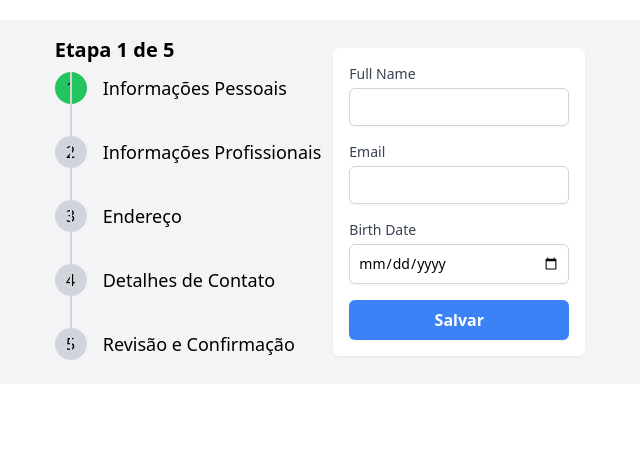
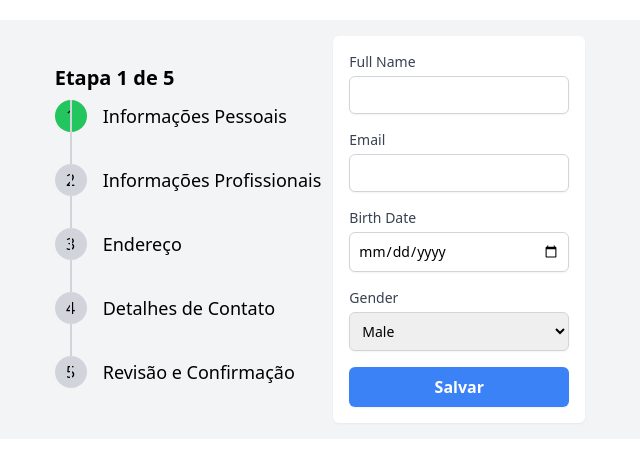
Before and after one commit to Ericsilvaa/app-react-ts-composition, a React (Vite) app: page / in a window 1280 px wide. Shown: the top 464 px of the page, without its empty margins (320-960 px from the left). Built offline with nearby package versions, Linux system fonts and the light colour scheme.

Commit message:
feat: criando select customizado

```diff
--- a/src/Interview-questions/8-multi-steps-form/components/form/steps/PersonalInformation.tsx
+++ b/src/Interview-questions/8-multi-steps-form/components/form/steps/PersonalInformation.tsx
@@ -1,6 +1,8 @@
 import { SubmitHandler, useForm } from 'react-hook-form'
+import { OPTIONS_GENRER } from '../../../constants/form'
 import { useFormContext } from '../../../context/useFormContext'
 import TextInput from '../../input/TextInput'
+import SelectInput from '../../select/Select'
 import { DataForm } from '../../types/TForm'
 
 type FormData = DataForm[`personal_information`]
@@ -30,25 +32,12 @@ const PersonalInformation = () => {
         label='Birth Date'
         {...register('birthDate')}
       />
-      {/* <div className='mb-4'> */}
-      {/* <label
-          htmlFor='gender'
-          className='block text-sm font-medium text-gray-700'
-        >
-          Gender
-        </label> */}
-      {/* <select
-          id='gender'
-          name='gender'
-          value={data.personal_information?.gender}
-          onChange={handleInputChange}
-          className='mt-1 p-2 block w-full border border-gray-300 rounded-md shadow-sm focus:outline-none focus:ring-blue-500 focus:border-blue-500 sm:text-sm'
-        >
-          <option value='male'>Male</option>
-          <option value='female'>Female</option>
-          <option value='other'>Other</option>
-        </select> */}
-      {/* </div> */}
+      <SelectInput
+        id='gender'
+        label='Gender'
+        options={OPTIONS_GENRER}
+        {...register('gender')}
+      />
       <button
         type='submit'
         className='w-full py-2 px-4 bg-blue-500 text-white font-semibold rounded-md shadow-sm hover:bg-blue-700 focus:outline-none focus:ring-2 focus:ring-offset-2 focus:ring-blue-500'
--- /dev/null
+++ b/src/Interview-questions/8-multi-steps-form/components/select/Select.tsx
@@ -0,0 +1,46 @@
+import { SelectHTMLAttributes, forwardRef } from 'react'
+import { FieldErrors, FieldValues } from 'react-hook-form'
+
+interface SelectInputProps {
+  label?: string
+  width?: string
+  helperText?: string | null
+  errors?: FieldErrors<FieldValues>
+  warningLimitMessage?: string
+  options: { value: string; label: string }[]
+}
+
+type Props = SelectInputProps & SelectHTMLAttributes<HTMLSelectElement>
+
+const SelectInput = forwardRef<HTMLSelectElement, Props>(
+  ({ label, id, errors, options, ...props }, ref) => {
+    return (
+      <div className='mb-4'>
+        {label && (
+          <label
+            htmlFor={id}
+            className='block text-sm font-medium text-gray-700'
+          >
+            {label}
+          </label>
+        )}
+        <select
+          id={id}
+          ref={ref}
+          className={`mt-1 p-2 block w-full border border-gray-300 rounded-md shadow-sm focus:outline-none focus:ring-blue-500 focus:border-blue-500 sm:text-sm ${
+            errors && 'border-red-500'
+          }`}
+          {...props}
+        >
+          {options.map((option, index) => (
+            <option key={index} value={option.value}>
+              {option.label}
+            </option>
+          ))}
+        </select>
+      </div>
+    )
+  }
+)
+
+export default SelectInput
--- a/src/Interview-questions/8-multi-steps-form/constants/form.ts
+++ b/src/Interview-questions/8-multi-steps-form/constants/form.ts
@@ -5,3 +5,9 @@ export const STEPS = [
   { step: 4, name: 'Detalhes de Contato' },
   { step: 5, name: 'Revisão e Confirmação' }
 ]
+
+export const OPTIONS_GENRER = [
+  { value: 'male', label: 'Male' },
+  { value: 'female', label: 'Female' },
+  { value: 'other', label: 'Other' }
+]
```
